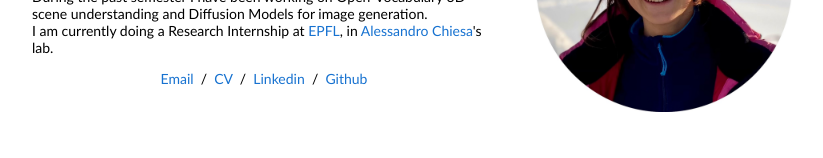
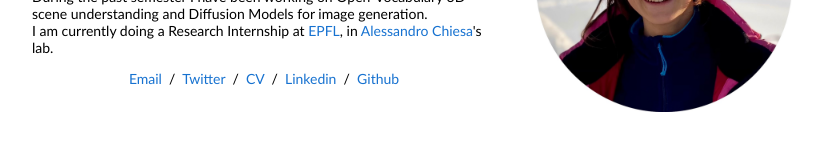
Before and after one commit to elisabettafedele/elisabettafedele.github.io, a plain HTML site: page index.html in a window 1280 px wide. Shown: the part 172-330 px from the top of the page, without its empty margins (228-1051 px from the left). Drawn offline with Linux system fonts and the light colour scheme.

Commit message:
twitter page added

```diff
--- a/index.html
+++ b/index.html
@@ -26,6 +26,7 @@
               </p>
               <p style="text-align:center">
                 <a href="mailto:efedele@ethz.ch">Email</a> &nbsp/&nbsp
+                <a href="https://twitter.com/efedele16">Twitter</a> &nbsp/&nbsp
                 <a href="data/ElisabettaFedele-CV.pdf">CV</a> &nbsp/&nbsp
                 <!-- <a href="data/JonBarron-bio.txt">Bio</a> &nbsp/&nbsp -->
                 <!-- <a href="https://scholar.google.com/citations?hl=en&user=jktWnL8AAAAJ">Google Scholar</a> &nbsp/&nbsp -->
```
